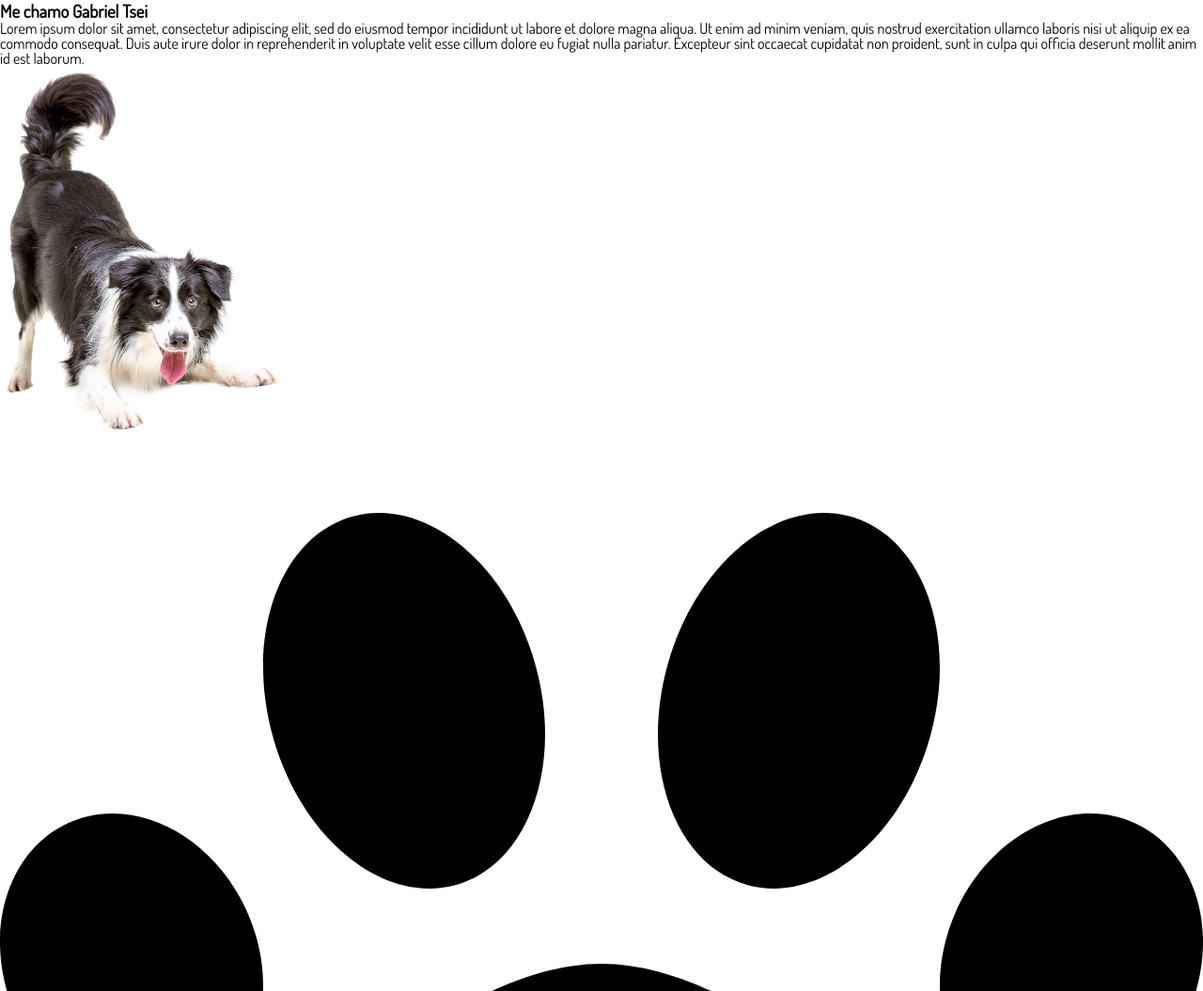
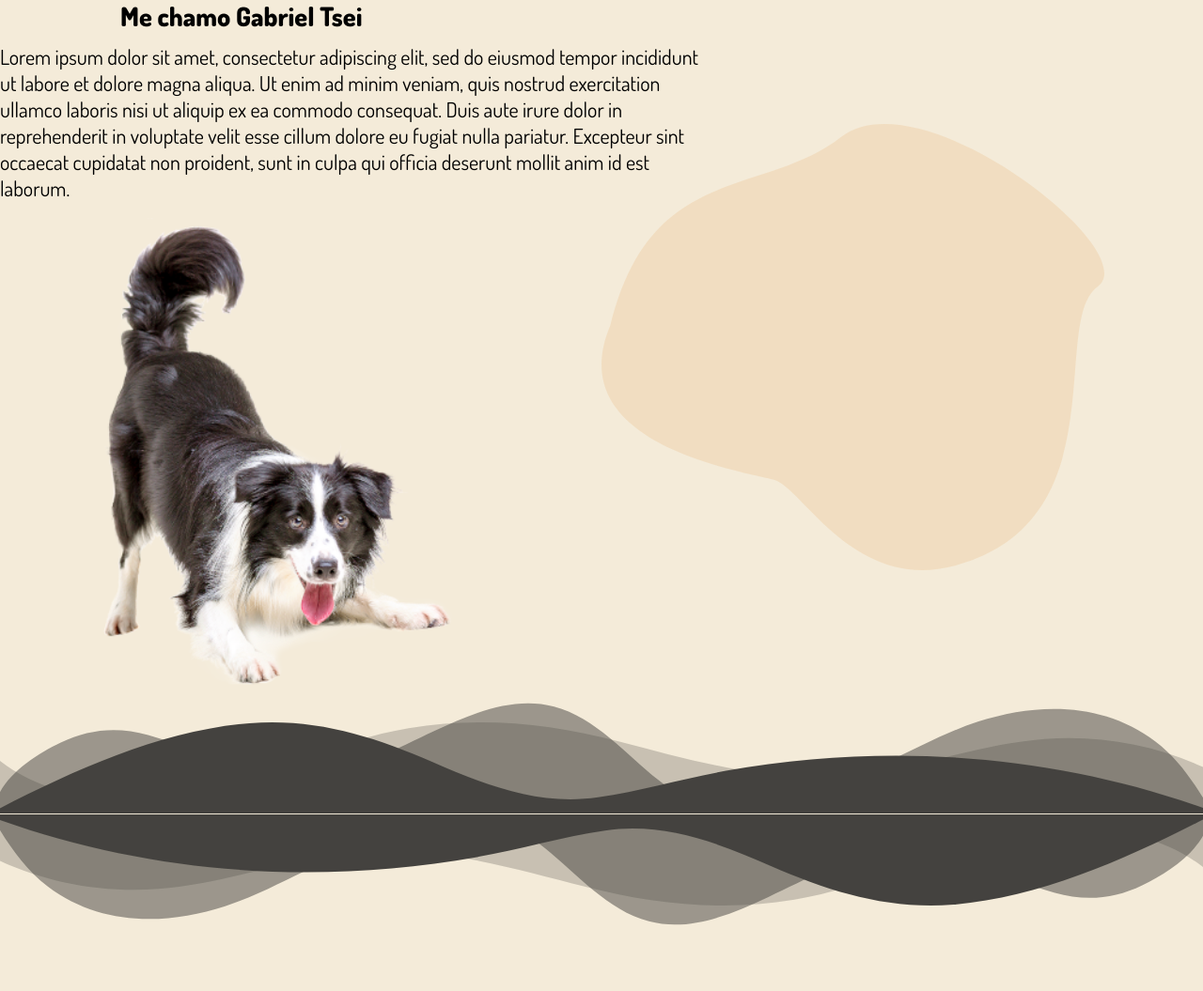
Before and after one commit to BielTsei/gt_adestramento, a plain HTML site: page index.html in a window 1280 px wide. Shown: the part 1037-2092 px from the top of the page at 94% size. Drawn offline with Linux system fonts and the light colour scheme.

Commit message:
Arrumado tamanho da imagem de background

```diff
--- a/index.html
+++ b/index.html
@@ -19,11 +19,12 @@
         <a href="#contato">Contato</a>
       </div>
       <div class="background">
-        <!--<img class="img_background" src="./imgs/img_3.jpg" alt="" />-->
-        <h1 class="titulo" id="titulo">Seja bem-vindo!</h1>
-        <h4 class="sub_titulo" id="sub_titulo">
-          Aqui o seu amigo de 4 patas se diverte!
-        </h4>
+        <div class="background_texto">
+          <h1 class="titulo" id="titulo">Seja bem-vindo!</h1>
+          <h4 class="sub_titulo" id="sub_titulo">
+            Aqui o seu amigo de 4 patas se diverte!
+          </h4>
+        </div>
       </div>
       <div id="sobre_mim">
         <h3 id="nome">Me chamo Gabriel Tsei</h3>
@@ -36,7 +37,79 @@
           pariatur. Excepteur sint occaecat cupidatat non proident, sunt in
           culpa qui officia deserunt mollit anim id est laborum.
         </p>
+        <div id="wave_paragrafo">
+          <svg
+            width="535"
+            height="521"
+            viewBox="0 0 587 521"
+            fill="none"
+            xmlns="http://www.w3.org/2000/svg"
+          >
+            <path
+              d="M307.139 505.882C213.972 577.82 -48.5913 371.882 7.87383 330.977C64.339 290.072 -17.9237 57.2671 174.446 5.14462C291.8 -26.186 352.311 95.4185 384.779 105.292C417.246 115.166 636.429 144.693 576.76 285.84C529.279 477.243 400.306 433.945 307.139 505.882Z"
+              fill="#DF7B10"
+              fill-opacity="0.15"
+            />
+          </svg>
+        </div>
         <img src="./imgs/img_16.png" alt="Foto de Border Collie" />
+        <svg
+          class="waves"
+          data-name="Layer 1"
+          xmlns="http://www.w3.org/2000/svg"
+          viewBox="0 0 1200 120"
+          preserveAspectRatio="none"
+        >
+          <path
+            d="M0,0V46.29c47.79,22.2,103.59,32.17,158,28,70.36-5.37,136.33-33.31,206.8-37.5C438.64,32.43,512.34,53.67,583,72.05c69.27,18,138.3,24.88,209.4,13.08,36.15-6,69.85-17.84,104.45-29.34C989.49,25,1113-14.29,1200,52.47V0Z"
+            opacity=".25"
+            class="shape-fill"
+            fill="#191919"
+            fill-opacity="1"
+          ></path>
+          <path
+            d="M0,0V15.81C13,36.92,27.64,56.86,47.69,72.05,99.41,111.27,165,111,224.58,91.58c31.15-10.15,60.09-26.07,89.67-39.8,40.92-19,84.73-46,130.83-49.67,36.26-2.85,70.9,9.42,98.6,31.56,31.77,25.39,62.32,62,103.63,73,40.44,10.79,81.35-6.69,119.13-24.28s75.16-39,116.92-43.05c59.73-5.85,113.28,22.88,168.9,38.84,30.2,8.66,59,6.17,87.09-7.5,22.43-10.89,48-26.93,60.65-49.24V0Z"
+            opacity=".5"
+            class="shape-fill"
+            fill="#191919"
+            fill-opacity="1"
+          ></path>
+          <path
+            d="M0,0V5.63C149.93,59,314.09,71.32,475.83,42.57c43-7.64,84.23-20.12,127.61-26.46,59-8.63,112.48,12.24,165.56,35.4C827.93,77.22,886,95.24,951.2,90c86.53-7,172.46-45.71,248.8-84.81V0Z"
+            class="shape-fill"
+            fill="#191919"
+            fill-opacity="1"
+          ></path>
+        </svg>
+        <div id="waves2">
+          <svg
+            data-name="Layer 1"
+            xmlns="http://www.w3.org/2000/svg"
+            viewBox="0 0 1200 120"
+            preserveAspectRatio="none"
+          >
+            <path
+              d="M0,0V46.29c47.79,22.2,103.59,32.17,158,28,70.36-5.37,136.33-33.31,206.8-37.5C438.64,32.43,512.34,53.67,583,72.05c69.27,18,138.3,24.88,209.4,13.08,36.15-6,69.85-17.84,104.45-29.34C989.49,25,1113-14.29,1200,52.47V0Z"
+              opacity=".25"
+              class="shape-fill"
+              fill="#191919"
+              fill-opacity="1"
+            ></path>
+            <path
+              d="M0,0V15.81C13,36.92,27.64,56.86,47.69,72.05,99.41,111.27,165,111,224.58,91.58c31.15-10.15,60.09-26.07,89.67-39.8,40.92-19,84.73-46,130.83-49.67,36.26-2.85,70.9,9.42,98.6,31.56,31.77,25.39,62.32,62,103.63,73,40.44,10.79,81.35-6.69,119.13-24.28s75.16-39,116.92-43.05c59.73-5.85,113.28,22.88,168.9,38.84,30.2,8.66,59,6.17,87.09-7.5,22.43-10.89,48-26.93,60.65-49.24V0Z"
+              opacity=".5"
+              class="shape-fill"
+              fill="#191919"
+              fill-opacity="1"
+            ></path>
+            <path
+              d="M0,0V5.63C149.93,59,314.09,71.32,475.83,42.57c43-7.64,84.23-20.12,127.61-26.46,59-8.63,112.48,12.24,165.56,35.4C827.93,77.22,886,95.24,951.2,90c86.53-7,172.46-45.71,248.8-84.81V0Z"
+              class="shape-fill"
+              fill="#191919"
+              fill-opacity="1"
+            ></path>
+          </svg>
+        </div>
       </div>
       <div class="portfolio">
         <svg xmlns="http://www.w3.org/2000/svg" viewBox="0 0 512 512">
--- a/style.css
+++ b/style.css
@@ -33,6 +33,10 @@
   src: url(./fonts/Dosis-SemiBold.ttf);
 }
 
+body {
+  background-color: #f4ebd9;
+}
+
 #texto_logo {
   font-family: "Dosis-Bold";
   font-size: 28px;
@@ -44,6 +48,7 @@
 
 #sobre_mim {
   font-family: "Dosis-Regular";
+  height: 1080px;
 }
 
 #contato {
@@ -69,27 +74,60 @@
 }
 
 .background {
-  background-image: url(./imgs/img_3.jpg);
+  background-image: url(./imgs/img_3.0.jpg);
   background-size: 100%;
   background-repeat: no-repeat;
   width: 100vw;
   height: 120vh;
 }
 
-.sub_titulo {
-  display: inline-block;
-  color: #f4ebd9;
-  margin-top: 20vh;
-  margin-left: 20vw;
-}
-
-.titulo {
-  display: inline-block;
-  margin-left: 15vw;
-  color: #f4ebd9;
+.background_texto h1,
+h4 {
+  color: #df7b10;
+  width: 290px;
+  margin-bottom: 15px;
+  text-align: center;
 }
 
 .img_background {
-  width: 1920px;
-  height: 1080px;
+  width: 100vw;
+  height: 100vh;
 }
+
+#paragrafo_sobre_mim {
+  font-family: "Dosis-Regular";
+  width: 750px;
+  height: 403px;
+  font-size: 22px;
+  display: flex;
+  margin-top: 15px;
+  line-height: 28px;
+}
+
+#nome {
+  font-family: "Dosis-ExtraBold";
+  font-size: 28px;
+  margin-left: 10vw;
+}
+
+#sobre_mim svg {
+  width: auto;
+  rotate: 180deg;
+  opacity: 80%;
+}
+
+#sobre_mim img {
+  margin-left: 8vw;
+  width: 30vw;
+  margin-top: -400px;
+}
+
+#wave_paragrafo {
+  margin-left: 50vw;
+  margin-top: -340px;
+}
+
+#waves2 svg {
+  margin-top: -1.7px;
+  rotate: 0deg;
+}
```
Also changed, not shown: imgs/img_3.0.jpg (added), svg/Vector 1.svg (added).
